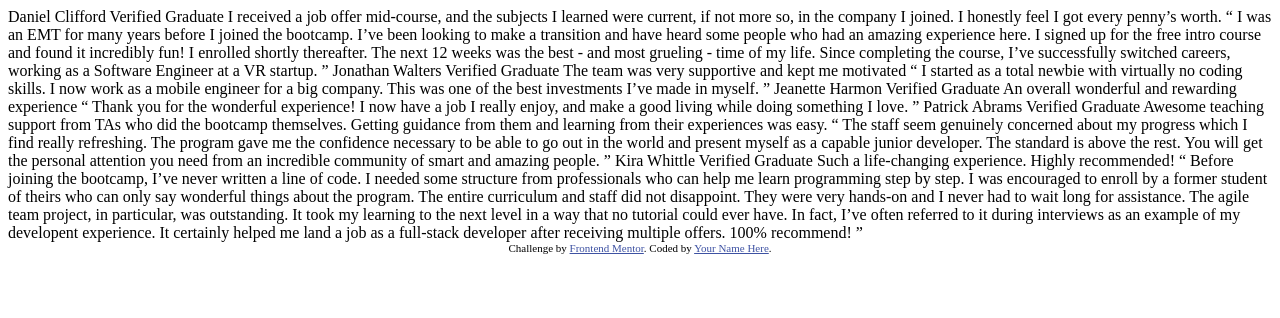
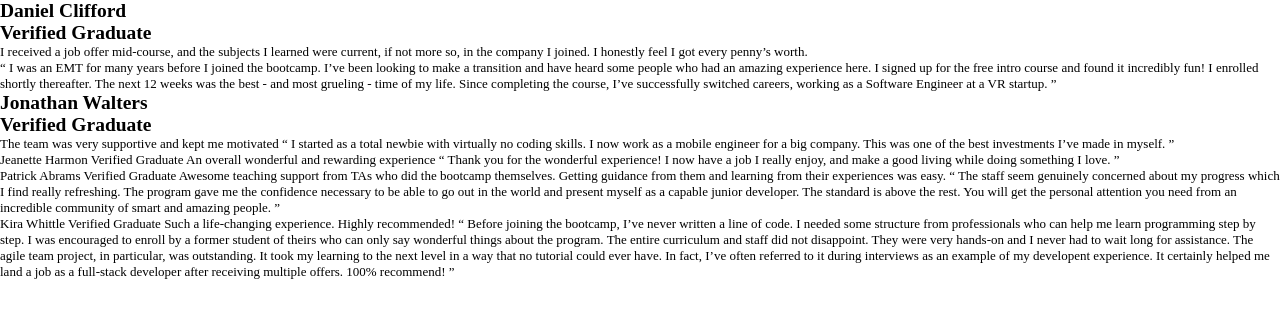
Before and after one commit to Johng117/testimonials-grid-section, a plain HTML site: page index.html in a window 1280 px wide. Drawn offline with Linux system fonts and the light colour scheme.

Commit message:
updates to index.html

```diff
--- a/index.html
+++ b/index.html
@@ -1,76 +1,72 @@
 <!DOCTYPE html>
 <html lang="en">
-<head>
-  <meta charset="UTF-8">
-  <meta name="viewport" content="width=device-width, initial-scale=1.0"> <!-- displays site properly based on user's device -->
+  <head>
+    <meta charset="UTF-8" />
+    <meta name="viewport" content="width=device-width, initial-scale=1.0" />
+    <link
+      rel="icon"
+      type="image/png"
+      sizes="32x32"
+      href="./images/favicon-32x32.png"
+    />
+    <link rel="stylesheet" href="./styles.css" />
 
-  <link rel="icon" type="image/png" sizes="32x32" href="./images/favicon-32x32.png">
+    <title>Testimonials Grid Section</title>
+  </head>
+  <body>
+    <main class="main-container">
+      <section class="daniel">
+        <h1 class="student-name">Daniel Clifford</h1>
+        <h2 class="student-status">Verified Graduate</h2>
+        <p class="content-primary">I received a job offer mid-course, and the subjects I learned were
+        current, if not more so, in the company I joined. I honestly feel I got
+        every penny’s worth.</p>
 
-  <title>Frontend Mentor | [Challenge Name Here]</title>
-
-  <!-- Feel free to remove these styles or customise in your own stylesheet 👍 -->
-  <style>
-    .attribution { font-size: 11px; text-align: center; }
-    .attribution a { color: hsl(228, 45%, 44%); }
-  </style>
-</head>
-<body>
-  Daniel Clifford
-  Verified Graduate
-
-  I received a job offer mid-course, and the subjects I learned were current, if not more so,
-  in the company I joined. I honestly feel I got every penny’s worth.
-
-  “ I was an EMT for many years before I joined the bootcamp. I’ve been looking to make a
-  transition and have heard some people who had an amazing experience here. I signed up
-  for the free intro course and found it incredibly fun! I enrolled shortly thereafter.
-  The next 12 weeks was the best - and most grueling - time of my life. Since completing
-  the course, I’ve successfully switched careers, working as a Software Engineer at a VR startup. ”
-
-  Jonathan Walters
-  Verified Graduate
-
-  The team was very supportive and kept me motivated
-
-  “ I started as a total newbie with virtually no coding skills. I now work as a mobile engineer
-  for a big company. This was one of the best investments I’ve made in myself. ”
-
-  Jeanette Harmon
-  Verified Graduate
-
-  An overall wonderful and rewarding experience
-
-  “ Thank you for the wonderful experience! I now have a job I really enjoy, and make a good living
-  while doing something I love. ”
-
-  Patrick Abrams
-  Verified Graduate
-
-  Awesome teaching support from TAs who did the bootcamp themselves. Getting guidance from them and
-  learning from their experiences was easy.
-
-  “ The staff seem genuinely concerned about my progress which I find really refreshing. The program
-  gave me the confidence necessary to be able to go out in the world and present myself as a capable
-  junior developer. The standard is above the rest. You will get the personal attention you need from
-  an incredible community of smart and amazing people. ”
-
-  Kira Whittle
-  Verified Graduate
-
-  Such a life-changing experience. Highly recommended!
-
-  “ Before joining the bootcamp, I’ve never written a line of code. I needed some structure from
-  professionals who can help me learn programming step by step. I was encouraged to enroll by a former
-  student of theirs who can only say wonderful things about the program. The entire curriculum and staff
-  did not disappoint. They were very hands-on and I never had to wait long for assistance. The agile team
-  project, in particular, was outstanding. It took my learning to the next level in a way that no tutorial
-  could ever have. In fact, I’ve often referred to it during interviews as an example of my developent
-  experience. It certainly helped me land a job as a full-stack developer after receiving multiple offers.
-  100% recommend! ”
-
-  <div class="attribution">
-    Challenge by <a href="https://www.frontendmentor.io?ref=challenge" target="_blank">Frontend Mentor</a>.
-    Coded by <a href="#">Your Name Here</a>.
-  </div>
-</body>
+        <p class="content-secondary">“ I was an EMT for many years before I joined the
+        bootcamp. I’ve been looking to make a transition and have heard some
+        people who had an amazing experience here. I signed up for the free
+        intro course and found it incredibly fun! I enrolled shortly thereafter.
+        The next 12 weeks was the best - and most grueling - time of my life.
+        Since completing the course, I’ve successfully switched careers, working
+        as a Software Engineer at a VR startup. ”</p>
+      </section>
+      <section class="jonathan">
+        <h1 class="student-name">Jonathan Walters</h1>
+        <h2 class="student-status">Verified Graduate</h2>
+        The team was very supportive and kept
+        me motivated “ I started as a total newbie with virtually no coding
+        skills. I now work as a mobile engineer for a big company. This was one
+        of the best investments I’ve made in myself. ”
+      </section>
+      <section class="jeanette">
+        Jeanette Harmon Verified Graduate An overall wonderful and rewarding
+        experience “ Thank you for the wonderful experience! I now have a job I
+        really enjoy, and make a good living while doing something I love. ”
+      </section>
+      <section class="patrick">
+        Patrick Abrams Verified Graduate Awesome teaching support from TAs who
+        did the bootcamp themselves. Getting guidance from them and learning
+        from their experiences was easy. “ The staff seem genuinely concerned
+        about my progress which I find really refreshing. The program gave me
+        the confidence necessary to be able to go out in the world and present
+        myself as a capable junior developer. The standard is above the rest.
+        You will get the personal attention you need from an incredible
+        community of smart and amazing people. ”
+      </section>
+      <section class="kira">
+        Kira Whittle Verified Graduate Such a life-changing experience. Highly
+        recommended! “ Before joining the bootcamp, I’ve never written a line of
+        code. I needed some structure from professionals who can help me learn
+        programming step by step. I was encouraged to enroll by a former student
+        of theirs who can only say wonderful things about the program. The
+        entire curriculum and staff did not disappoint. They were very hands-on
+        and I never had to wait long for assistance. The agile team project, in
+        particular, was outstanding. It took my learning to the next level in a
+        way that no tutorial could ever have. In fact, I’ve often referred to it
+        during interviews as an example of my developent experience. It
+        certainly helped me land a job as a full-stack developer after receiving
+        multiple offers. 100% recommend! ”
+      </section>
+    </main>
+  </body>
 </html>
--- /dev/null
+++ b/styles.css
@@ -0,0 +1,28 @@
+:root {
+  --Purple-50: hsl(260, 100%, 95%);
+  --Purple-300: hsl(264, 82%, 80%);
+  --Purple-500: hsl(263, 55%, 52%);
+  --White: -hsl(0, 0%, 100%);
+  --Grey-100: hsl(214, 17%, 92%);
+  --Grey-200: hsl(0, 0%, 81%);
+  --Grey-400: hsl(224, 10%, 45%);
+  --Grey-500: hsl(217, 19%, 35%);
+  --Dark-blue: hsl(219, 29%, 14%);
+  --Black: hsl(0, 0%, 7%);
+  --Font-size: 13px;
+}
+
+* {
+  box-sizing: border-box;
+  padding: 0;
+  margin: 0;
+}
+
+html {
+    font-size: var(--Font-size);
+}
+
+body {
+    min-width: 100vw;
+    min-height: 100vh;
+}
```
